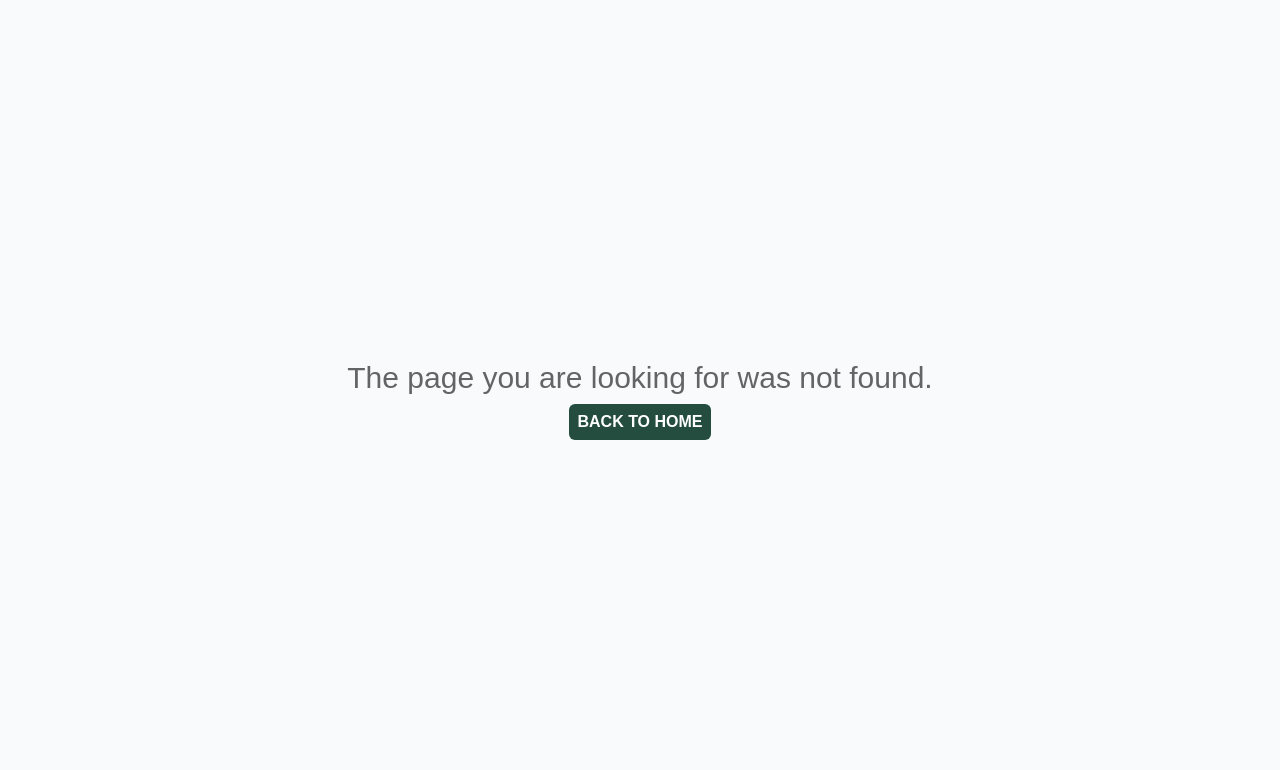
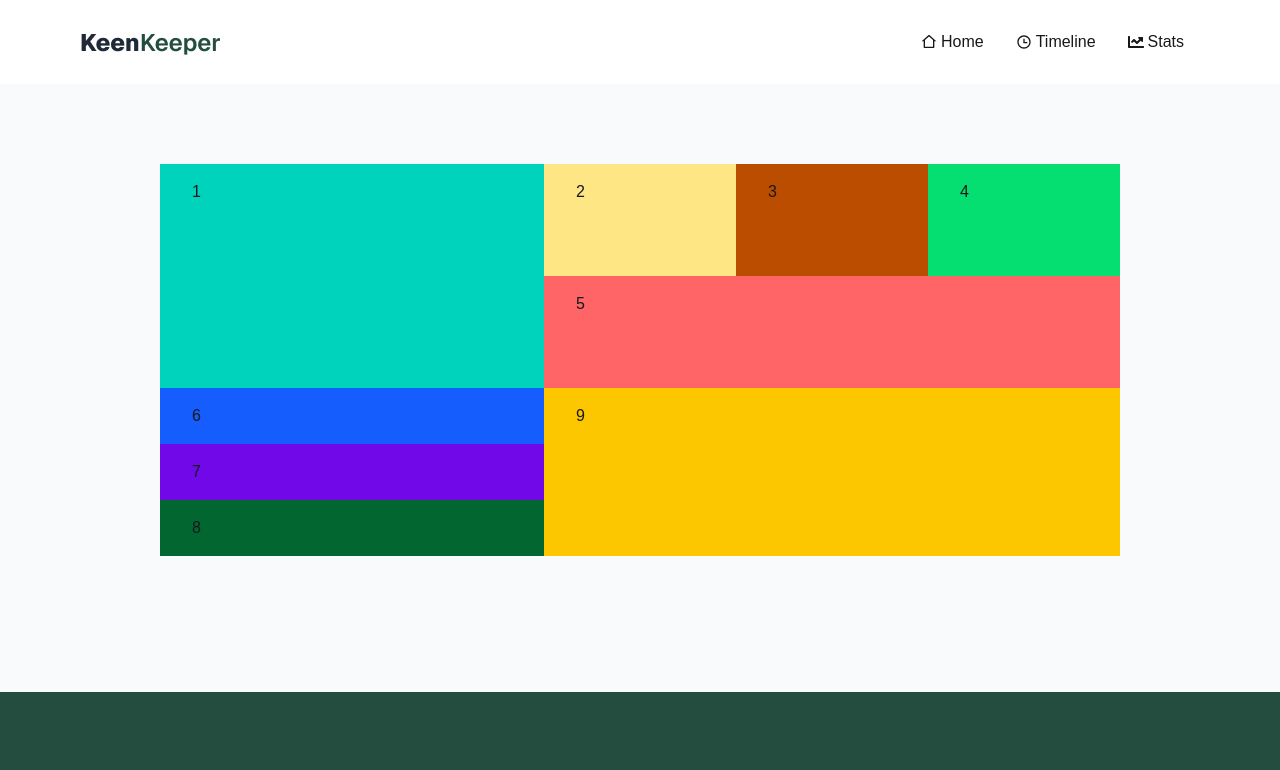
Before and after one commit to sufianWG/keen-keeper, a React (Vite) app: page /details/1 in a window 1280 px wide. Before the commit this address had no page. Shown: the top 770 px of the page. Built offline with nearby package versions, Linux system fonts and the light colour scheme.

Commit message:
added dynamic route in the router, created FriendDetaiilsPage, added loader to use useLoader hook to fetch data in the FriendDetailPage, created the grid layout in the FriendDetailPage

```diff
--- /dev/null
+++ b/src/pages/FriendDetailsPage/FriendDetailsPage.jsx
@@ -0,0 +1,30 @@
+import { useLoaderData, useParams } from "react-router";
+
+const FriendsDetailsPage = () => {
+    const {id} = useParams();
+    console.log(id);
+
+    const freindsData = useLoaderData()
+    // console.log(freindsData);
+    const targetedFriend = freindsData.find(friend => friend.id === parseInt(id));
+    // console.log(targetedFriend);
+
+    return (
+        <div className="bg-[#F8FAFC]">
+            <div className="w-9/12 mx-auto py-20 grid grid-cols-5 grid-rows-8">
+                <div className="py-4 px-8 bg-accent col-span-2 row-span-4">1</div>
+                <div className="py-4 px-8 bg-amber-200 row-span-2">2</div>
+                <div className="py-4 px-8 bg-amber-700 row-span-2">3</div>
+                <div className="py-4 px-8 bg-green-400 row-span-2">4</div>
+                <div className="py-4 px-8 bg-red-400 col-span-3 row-span-2">5</div>
+                <div className="py-4 px-8 bg-blue-600 col-start-1 col-span-2">6</div>
+                <div className="py-4 px-8 bg-violet-700 col-start-1 col-span-2">7</div>
+                <div className="py-4 px-8 bg-green-800 col-start-1 col-span-2">8</div>
+                <div className="py-4 px-8 bg-yellow-400 col-start-3 row-start-5 col-span-3 row-span-3">9</div>
+            </div>
+
+        </div>
+    );
+};
+
+export default FriendsDetailsPage;
--- a/src/pages/Home.jsx
+++ b/src/pages/Home.jsx
@@ -1,5 +1,6 @@
 import { use } from "react";
 import Banner from "../components/Banner/Banner";
+import { Link } from "react-router";
 
 const friendsDataPromise = fetch("/friends.json").then(res => res.json());
 // console.log(friendsDataPromise);
@@ -16,7 +17,7 @@ const Home = () => {
                     <div className="grid grid-cols-1 sm:grid-cols-2 md:grid-cols-3 lg:grid-cols-4 gap-6">
                         {
                             friendsData.map(friend => {
-                                return <div key={friend.id} className="text-center p-6 space-y-1 bg-white rounded-md shadow min-h-[270px] h-full flex flex-col justify-between">
+                                return <Link to={`/details/${friend.id}`}><div key={friend.id} className="text-center p-6 space-y-1 bg-white rounded-md shadow min-h-[270px] h-full flex flex-col justify-between">
                                     <div className="img-and-name">
                                         <div className="w-20 h-20 mx-auto">
                                             <img src={friend.picture} alt="" className="w-full h-full rounded-full" />
@@ -36,7 +37,7 @@ const Home = () => {
                                     <div className={`capitalize text-[0.75rem] py-1.5 px-2 rounded-full font-medium text-white ${friend.status === "almost due" ? "bg-[#EFAD44]" :
                                         friend.status === "overdue" ? "bg-[#EF4444]" : "bg-[#244D3F]"
                                         }`}>{friend.status}</div>
-                                </div>
+                                </div> </Link>
 
                             })
                         }
--- a/src/routes/Router.jsx
+++ b/src/routes/Router.jsx
@@ -4,6 +4,7 @@ import Home from "../../src/pages/Home";
 import Timeline from "../../src/pages/Timeline";
 import Stats from "../../src/pages/Stats";
 import NotFoundPage from "../components/NotFoundPage/NotFoundPage";
+import FriendsDetailsPage from "../pages/FriendDetailsPage/FriendDetailsPage";
 
 export const router = createBrowserRouter([
     {
@@ -22,6 +23,11 @@ export const router = createBrowserRouter([
             {
                 path: "/stats",
                 element: <Stats></Stats>
+            },
+            {
+                path: "/details/:id",
+                element: <FriendsDetailsPage></FriendsDetailsPage>,
+                loader: ()=> fetch("/friends.json")
             }
 
         ],
```
